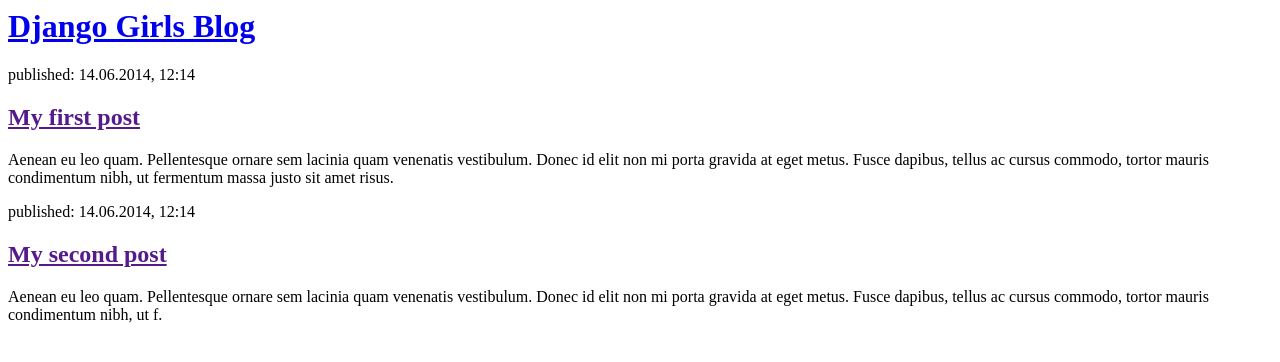
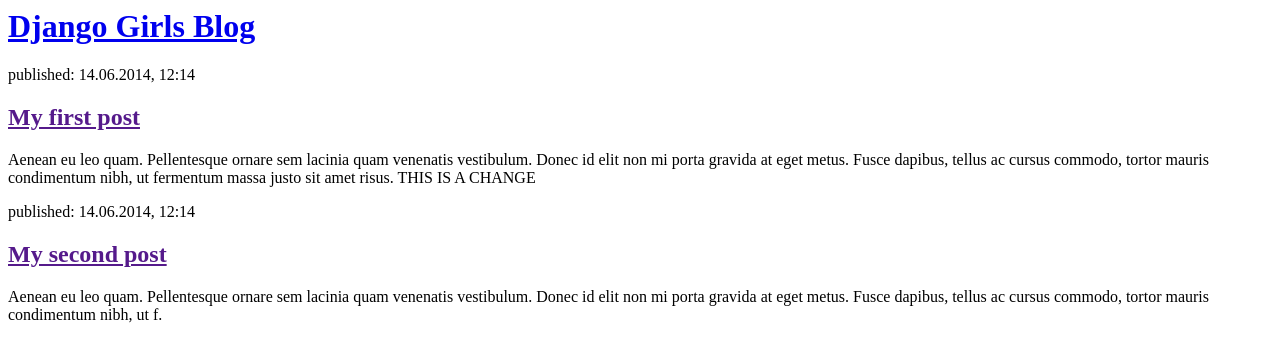
Before and after one commit to lottiod/my-first-blog, a Django app: page / in a window 1280 px wide. Shown: the top 362 px of the page. Run offline with Django 3.2, Linux system fonts and the light colour scheme.

Commit message:
Retry at html changes

```diff
--- a/blog/templates/blog/post_list.html
+++ b/blog/templates/blog/post_list.html
@@ -10,7 +10,7 @@
         <div>
             <p>published: 14.06.2014, 12:14</p>
             <h2><a href="">My first post</a></h2>
-            <p>Aenean eu leo quam. Pellentesque ornare sem lacinia quam venenatis vestibulum. Donec id elit non mi porta gravida at eget metus. Fusce dapibus, tellus ac cursus commodo, tortor mauris condimentum nibh, ut fermentum massa justo sit amet risus.</p>
+            <p>Aenean eu leo quam. Pellentesque ornare sem lacinia quam venenatis vestibulum. Donec id elit non mi porta gravida at eget metus. Fusce dapibus, tellus ac cursus commodo, tortor mauris condimentum nibh, ut fermentum massa justo sit amet risus. THIS IS A CHANGE</p>
         </div>
 
         <div>
--- a/blog/urls.py
+++ b/blog/urls.py
@@ -1,5 +1,4 @@
 from django.urls import path
 from . import views
 
-urlpatterns = [
-path('',views.post_list, name='post_list')]
+urlpatterns = [path('',views.post_list, name='post_list')]
```
